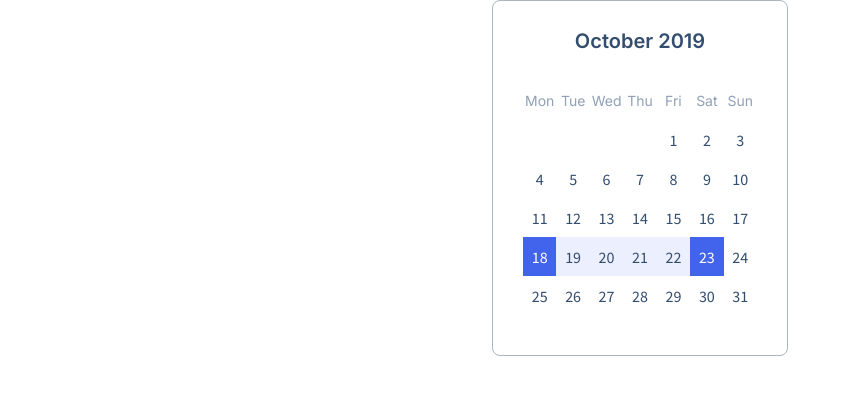
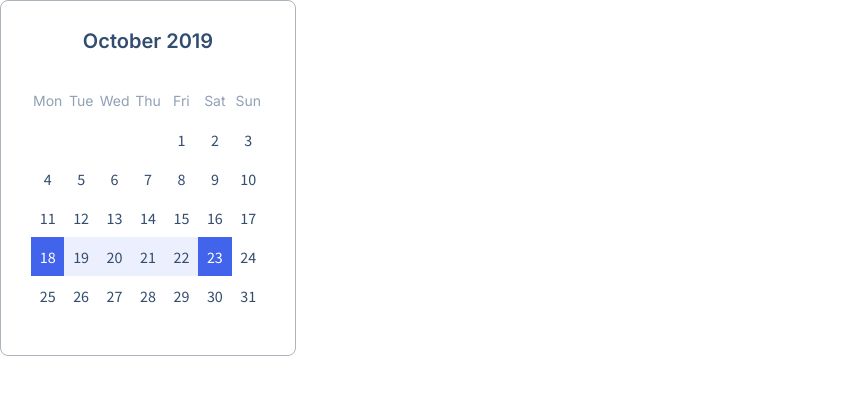
Before and after one commit to js-tasks-ru/htmlcss-20220519_trapjkeeee, a website: page 05-lection3/03-calendar/index.html in a window 1280 px wide. Shown: the whole page, without its empty margins (0-851 px from the left). Drawn offline with Linux system fonts and the light colour scheme.

Commit message:
delete margin calendar

```diff
--- a/05-lection3/03-calendar/calendar.css
+++ b/05-lection3/03-calendar/calendar.css
@@ -3,9 +3,7 @@
     border: 1px solid var(--grey-3);
     border-radius: 8px;
     max-width: 234px;
-    width: 100%;
     padding: 28px 30px 40px 30px;
-    margin: 0 auto;
 }
 .calendar__title {
     font-family: 'Inter';
@@ -20,7 +18,6 @@
 .calendar__wrapper {
     position: relative;
     padding-bottom: 100%;
-    /* background-color: aqua; */
 }
 .calendar__inner {
     position: absolute;
@@ -28,7 +25,6 @@
     bottom: 0;
     right: 0;
     left: 0;
-    /* background-color: aquamarine; */
     display: grid;
     grid-template-columns: repeat(7, 1fr);
     grid-template-rows: repeat(6, 1fr);
```
